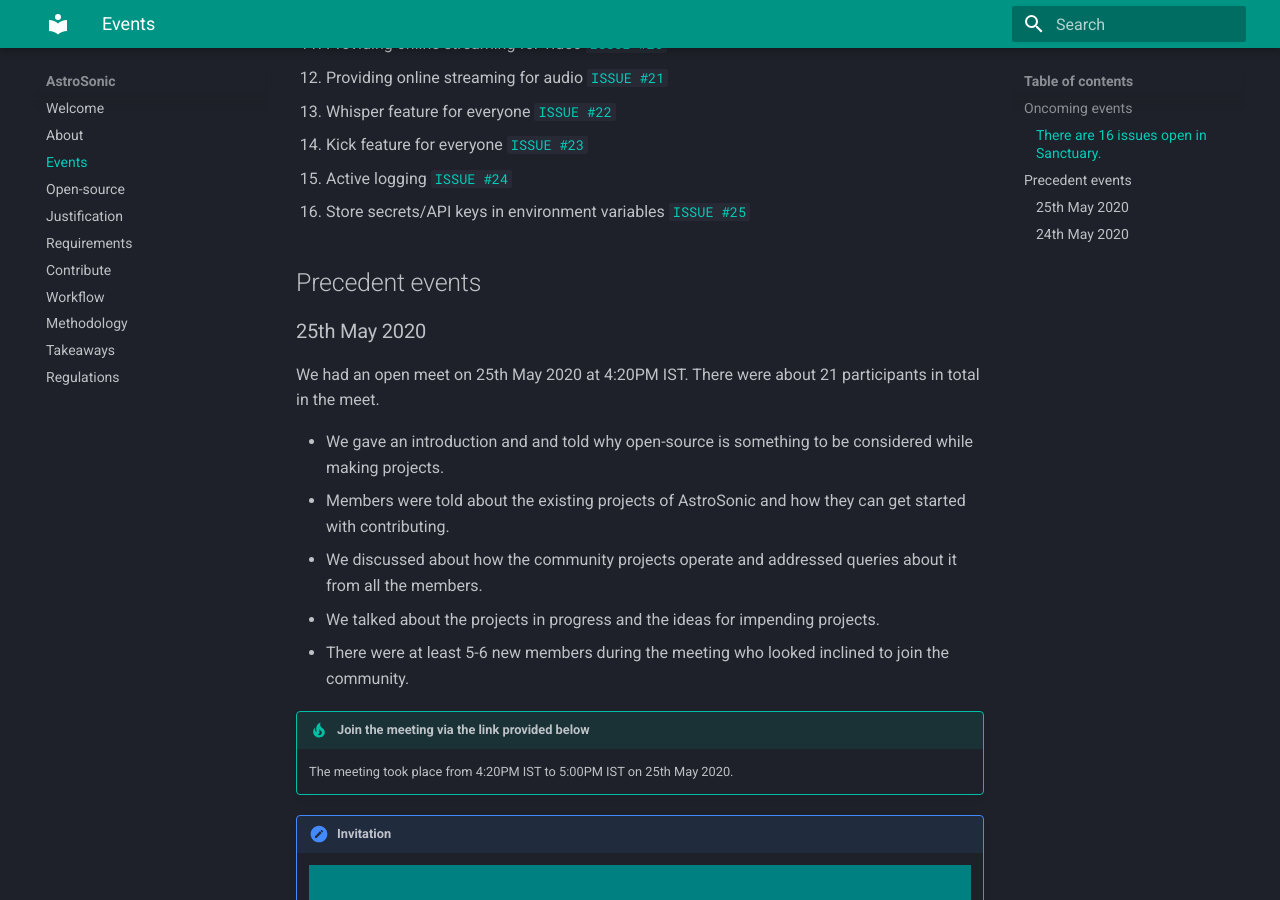
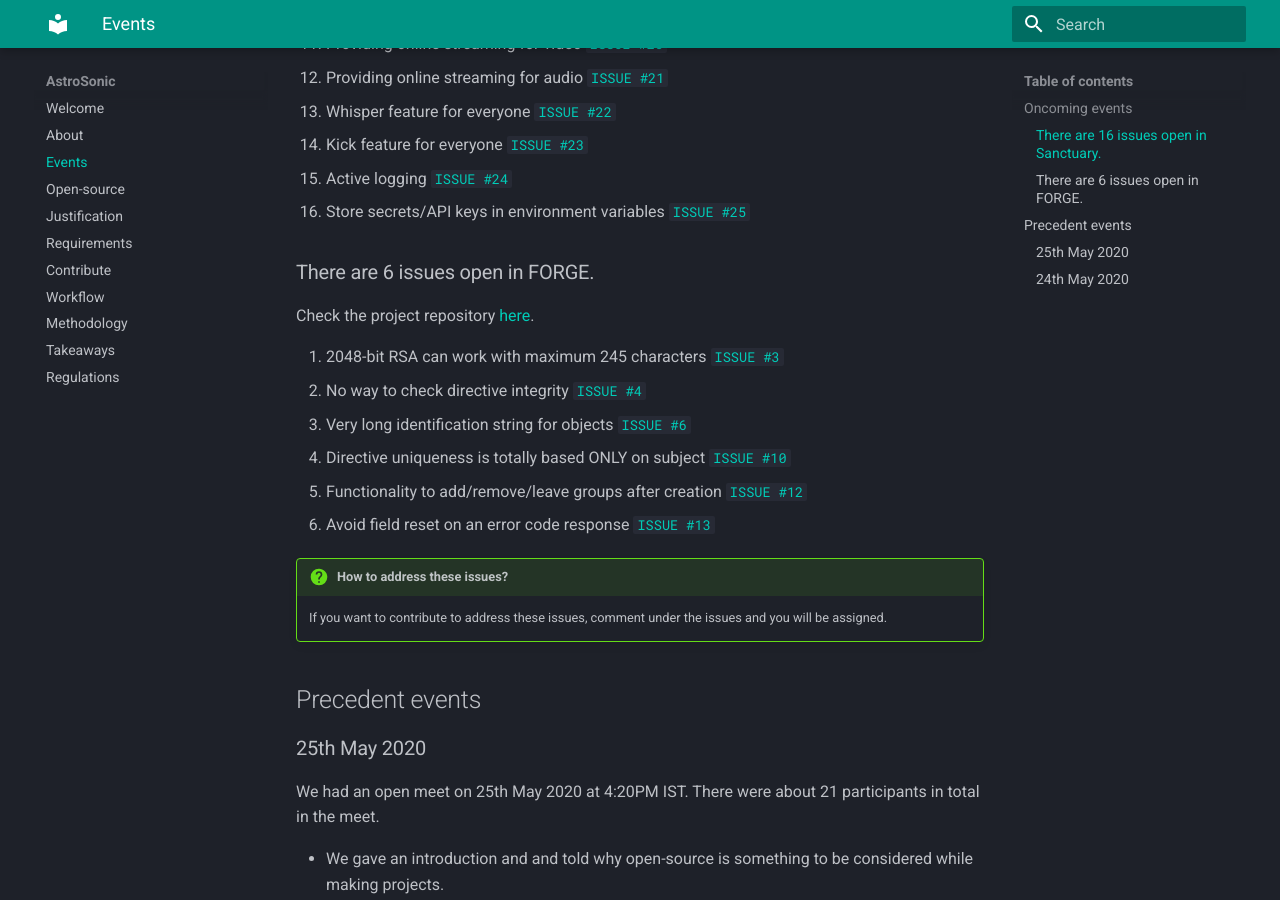
Before and after one commit to astrosonic/community-website, an MkDocs documentation site: the page built from docs/event.md, in a window 1280 px wide and 900 px high, scrolled down 767 px. Built offline with MkDocs 1.6.1 and Material for MkDocs 9.7.7, drawn with Linux system fonts in a browser that asks for light colours.

Commit message:
Opened up FORGE issues

```diff
--- a/docs/event.md
+++ b/docs/event.md
@@ -25,6 +25,20 @@ Check the project repository [here](https://github.com/astrosonic/sanctuary/)
 14. Kick feature for everyone [`ISSUE #23`](https://github.com/astrosonic/sanctuary/issues/23)
 15. Active logging [`ISSUE #24`](https://github.com/astrosonic/sanctuary/issues/24)
 16. Store secrets/API keys in environment variables [`ISSUE #25`](https://github.com/astrosonic/sanctuary/issues/25)
+
+### There are 6 issues open in FORGE.
+
+Check the project repository [here](https://github.com/astrosonic/forge/).
+
+1. 2048-bit RSA can work with maximum 245 characters [`ISSUE #3`](https://github.com/astrosonic/forge/issues/3)
+2. No way to check directive integrity [`ISSUE #4`](https://github.com/astrosonic/forge/issues/4)
+3. Very long identification string for objects [`ISSUE #6`](https://github.com/astrosonic/forge/issues/6)
+4. Directive uniqueness is totally based ONLY on subject [`ISSUE #10`](https://github.com/astrosonic/forge/issues/10)
+5. Functionality to add/remove/leave groups after creation [`ISSUE #12`](https://github.com/astrosonic/forge/issues/12)
+6. Avoid field reset on an error code response [`ISSUE #13`](https://github.com/astrosonic/forge/issues/13)
+
+!!! question "How to address these issues?"
+    If you want to contribute to address these issues, comment under the issues and you will be assigned.
 
 ## Precedent events
 
```
